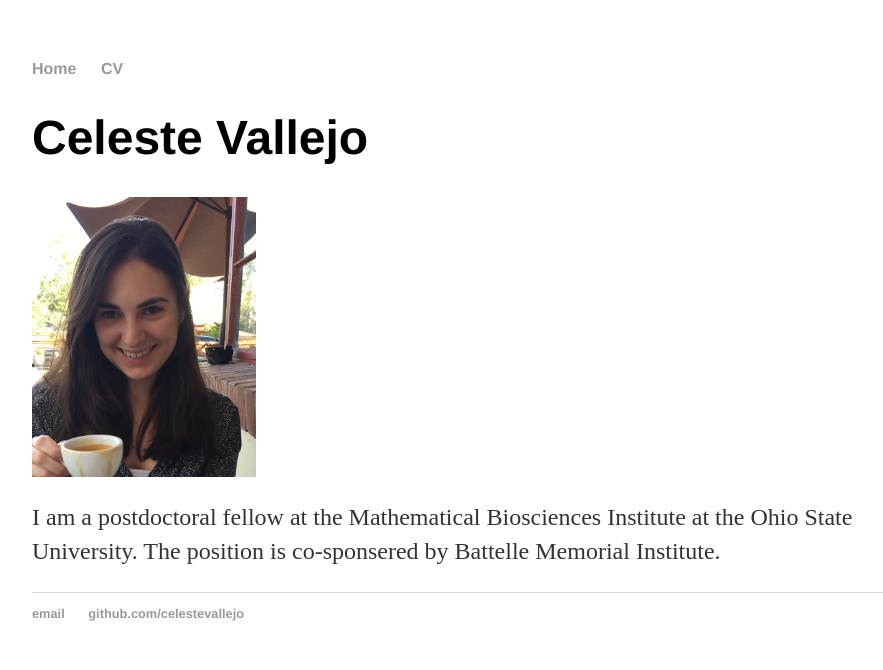
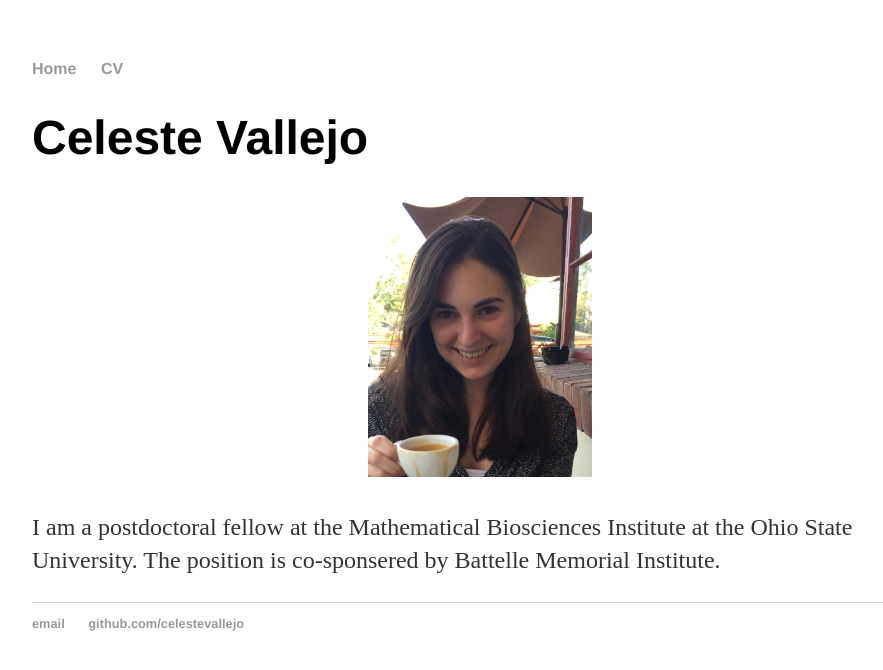
Before and after one commit to celestevallejo/celestevallejo.github.io, a Jekyll site: the page built from index.html, in a window 1280 px wide. Shown: the top 670 px of the page, without its empty margins (160-1043 px from the left). Built offline with Jekyll 4.4.1, drawn with Linux system fonts in a browser that asks for light colours.

Commit message:
centering image

```diff
--- a/index.html
+++ b/index.html
@@ -4,5 +4,5 @@
 ---
 <div class="blurb">
 	<h1>Celeste Vallejo</h1>
-	<img src="images/cvallejo.jpg" alt="Celeste Vallejo image not shown" class="inline" align="middle" width="25%" height="25%"/><p>I am a postdoctoral fellow at the Mathematical Biosciences Institute at the Ohio State University. The position is co-sponsered by Battelle Memorial Institute.</p>
+	<p style="text-align:center;"><img src="images/cvallejo.jpg" alt="Celeste Vallejo image not shown" class="inline" width="25%" height="25%"/></p><p>I am a postdoctoral fellow at the Mathematical Biosciences Institute at the Ohio State University. The position is co-sponsered by Battelle Memorial Institute.</p>
 </div><!-- /.blurb -->
```
